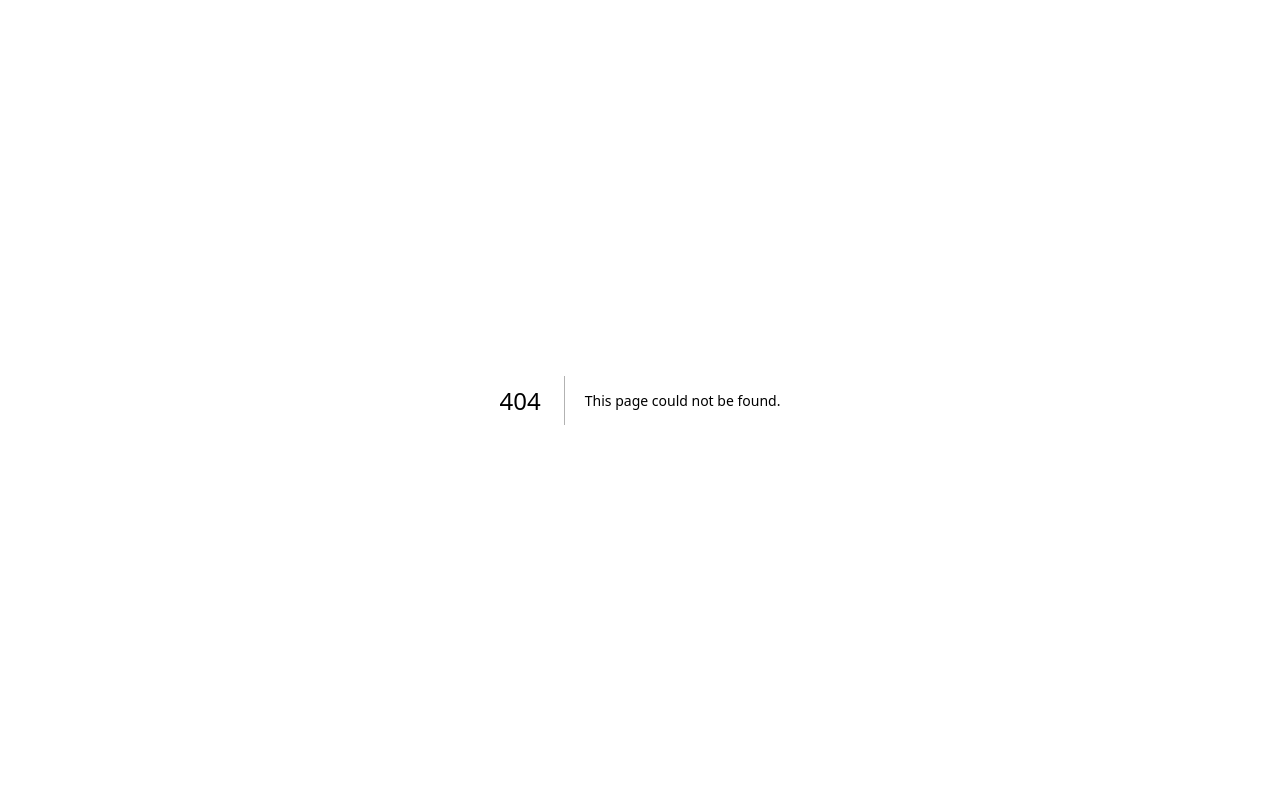
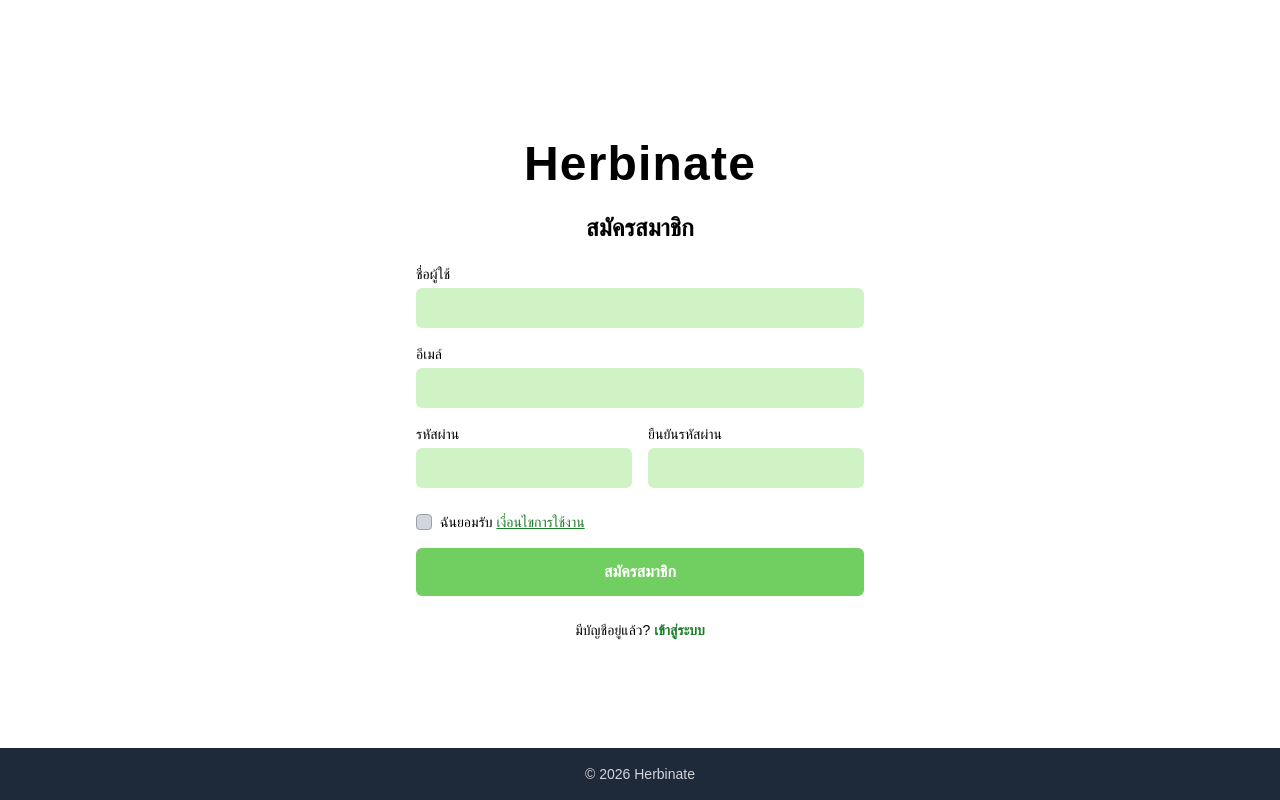
Before and after one commit to dpj6fraa/Herbinate, a Next.js app in the folder frontend/: page /register in a window 1280 px wide. Before the commit this address had no page. Built offline with nearby package versions, Linux system fonts and the light colour scheme.

Commit message:
Login/Register

```diff
--- /dev/null
+++ b/frontend/app/components/Footer.jsx
@@ -0,0 +1,7 @@
+export default function Footer() {
+  return (
+    <footer className="bg-gray-800 text-gray-300 text-sm text-center py-4">
+      © 2026 Herbinate
+    </footer>
+  );
+}
--- a/frontend/app/login/page.tsx
+++ b/frontend/app/login/page.tsx
@@ -1,6 +1,36 @@
+"use client";
+
+import { useRouter } from "next/navigation";
+import { useState } from "react";
 import Image from "next/image";
+import Footer from "@/app/components/Footer";
 
 export default function LoginPage() {
+  const [email, setEmail] = useState("");
+  const [password, setPassword] = useState("");
+  const [error, setError] = useState("");
+  const router = useRouter();
+
+  async function login() {
+    setError("");
+
+    const res = await fetch("http://localhost:8080/auth/login", {
+      method: "POST",
+      headers: { "Content-Type": "application/json" },
+      body: JSON.stringify({ email, password }),
+    });
+
+    if (!res.ok) {
+      setError("อีเมล์หรือรหัสผ่านไม่ถูกต้อง");
+      return;
+    }
+
+    const data = await res.json();
+    localStorage.setItem("token", data.token);
+
+    // ✅ Redirect ไปหน้า Main
+    window.location.href = "/main";
+  }
   return (
     <div className="min-h-svh bg-white flex flex-col">
       {/* Content Area */}
@@ -15,7 +45,7 @@ export default function LoginPage() {
             Herbinate
           </h1>
 
-          <h2 className="text-2xl text-black font-semibold mb-8">
+          <h2 className="text-2xl text-black font-semibold mb-5">
             เข้าสู่ระบบ
           </h2>
 
@@ -26,6 +56,8 @@ export default function LoginPage() {
               <label className="block text-sm text-black mb-1">อีเมล์</label>
                 <input
                 type="email"
+                value={email}
+                onChange={(e) => setEmail(e.target.value)}
                 className="w-full px-4 py-2 rounded-md bg-[#CFF3C5] focus:ring-2 focus:ring-[#71CE61] text-black"
               />
             </div>
@@ -35,6 +67,8 @@ export default function LoginPage() {
               <label className="block text-sm text-black mb-1">รหัสผ่าน</label>
                 <input
                   type="password"
+                  value={password}
+                  onChange={(e) => setPassword(e.target.value)}
                   className="w-full px-4 py-2 rounded-md bg-[#CFF3C5] focus:ring-2 focus:ring-[#71CE61] text-black"
                 />
             </div>
@@ -45,6 +79,9 @@ export default function LoginPage() {
                 <input
                   type="checkbox"
                   className="
+
+                    cursor-pointer
+
                     appearance-none w-4 h-4 rounded
                     bg-gray-300 border border-gray-400
                     checked:bg-[#71CE61]
@@ -62,32 +99,42 @@ export default function LoginPage() {
                 จดจำฉันไว้
               </label>
 
-              <button className="text-[#1C7D29] hover:underline">
+              <button className="text-[#1C7D29] hover:underline cursor-pointer">
                 ลืมรหัสผ่าน
               </button>
             </div>
-
-            <button className="w-full py-3 bg-[#71CE61] text-white rounded-md font-semibold">
+              <button
+                onClick={login}
+                className="w-full py-3 bg-[#71CE61] text-white rounded-md font-semibold cursor-pointer"
+              >
                 เข้าสู่ระบบ
               </button>
+              {error && (
+                <p className="mt-3 text-sm text-red-600 text-center">
+                  {error}
+                </p>
+              )}
 
             {/* Social */}
-            <div className="my-6 text-center text-sm text-gray-500">
+            <div className="mb-4 mt-4 text-center text-sm text-black">
               หรือเข้าสู่ระบบผ่าน
             </div>
 
-            <div className="flex justify-center gap-4 mb-6">
-              <button className="w-12 h-12 border rounded-full flex items-center justify-center">
+            <div className="flex justify-center gap-4 mb-4">
+              <button className="w-12 h-12 border rounded-full flex items-center justify-center cursor-pointer">
                 <Image src="/globe.svg" alt="social" width={24} height={24} />
               </button>
-              <button className="w-12 h-12 border rounded-full flex items-center justify-center">
+              <button className="w-12 h-12 border rounded-full flex items-center justify-center cursor-pointer">
                 <Image src="/globe.svg" alt="social" width={24} height={24} />
               </button>
             </div>
 
-            <div className="text-center text-sm text-gray-600">
+            <div className="text-center text-sm text-black">
               หากยังไม่มีบัญชี{" "}
-              <span className="text-[#1C7D29] font-semibold cursor-pointer">
+              <span
+                onClick={() => router.push("/register")}
+                className="text-[#1C7D29] font-semibold cursor-pointer hover:underline"
+              >
                 สมัครสมาชิก
               </span>
             </div>
@@ -99,9 +146,7 @@ export default function LoginPage() {
       </div>
 
       {/* Footer (Scroll to see) */}
-      <footer className="bg-gray-800 text-gray-300 text-sm text-center py-4">
-        © 2026 Herbinate
-      </footer>
+      <Footer />
     </div>
   );
 }
--- /dev/null
+++ b/frontend/app/main/page.tsx
@@ -0,0 +1,89 @@
+"use client";
+
+import Footer from "@/app/components/Footer";
+import { useEffect, useState } from "react";
+
+export default function MainPage() {
+  const [isLoggedIn, setIsLoggedIn] = useState(false);
+
+  useEffect(() => {
+    const token = localStorage.getItem("token");
+    // eslint-disable-next-line react-hooks/set-state-in-effect
+    setIsLoggedIn(!!token);
+  }, []);
+
+  function logout() {
+    localStorage.removeItem("token");
+    window.location.href = "/login";
+  }
+
+  function goLogin() {
+    window.location.href = "/login";
+  }
+
+  function goProfile() {
+    window.location.href = "/profile";
+  }
+
+  return (
+    <div className="min-h-svh bg-white flex flex-col">
+      {/* Content Area */}
+      <div className="flex-1 flex flex-col items-center justify-center px-6">
+        {/* Brand / Title */}
+        <h1 className="text-4xl font-bold text-black mb-10 tracking-wide">
+          Herbinate
+        </h1>
+
+        {/* Action Panel */}
+        <div className="w-full max-w-sm flex flex-col gap-4">
+          {isLoggedIn ? (
+            <>
+              {/* Profile */}
+              <button
+                onClick={goProfile}
+                className="
+                  w-full py-3 rounded-md
+                  bg-[#CFF3C5] text-black font-semibold
+                  hover:ring-2 hover:ring-[#71CE61]
+                  transition
+                "
+              >
+                โปรไฟล์
+              </button>
+
+              {/* Logout */}
+              <button
+                onClick={logout}
+                className="
+                  w-full py-3 rounded-md
+                  bg-red-500 text-white font-semibold
+                  hover:bg-red-600
+                  transition
+                "
+              >
+                ออกจากระบบ
+              </button>
+            </>
+          ) : (
+            <>
+              {/* Login */}
+              <button
+                onClick={goLogin}
+                className="
+                  w-full py-3 rounded-md
+                  bg-[#71CE61] text-white font-semibold
+                  hover:bg-[#5fbf50]
+                  transition
+                "
+              >
+                เข้าสู่ระบบ
+              </button>
+            </>
+          )}
+        </div>
+      </div>
+
+      <Footer />
+    </div>
+  );
+}
--- /dev/null
+++ b/frontend/app/register/page.tsx
@@ -0,0 +1,181 @@
+"use client";
+
+import { useRouter } from "next/navigation";
+import { useState } from "react";
+import Footer from "@/app/components/Footer";
+
+export default function RegisterPage() {
+  const router = useRouter();
+
+  const [username, setUsername] = useState("");
+  const [email, setEmail] = useState("");
+  const [password, setPassword] = useState("");
+  const [confirmPassword, setConfirmPassword] = useState("");
+  const [accepted, setAccepted] = useState(false);
+  const [error, setError] = useState("");
+
+  async function register() {
+    setError("");
+
+    if (!accepted) {
+      setError("กรุณายอมรับเงื่อนไขการใช้งาน");
+      return;
+    }
+
+    if (password !== confirmPassword) {
+      setError("รหัสผ่านไม่ตรงกัน");
+      return;
+    }
+
+    const res = await fetch("http://localhost:8080/auth/register", {
+      method: "POST",
+      headers: { "Content-Type": "application/json" },
+      body: JSON.stringify({
+        email,
+        password,
+        // username ยังไม่ส่งไป backend ถ้ายังไม่รองรับ
+      }),
+    });
+
+    if (!res.ok) {
+      setError("อีเมล์นี้ถูกใช้งานแล้ว");
+      return;
+    }
+
+    // สมัครสำเร็จ → ไปหน้า login
+    router.push("/login");
+  }
+
+  return (
+    <div className="min-h-svh bg-white flex flex-col">
+      <div className="flex-1 flex flex-col justify-between px-6 sm:px-10">
+        <div className="h-[10vh] min-h-16" />
+
+        <div className="flex flex-col items-center">
+          <h1 className="text-5xl text-black font-bold mb-6 tracking-wide">
+            Herbinate
+          </h1>
+
+          <h2 className="text-2xl text-black font-semibold mb-5">
+            สมัครสมาชิก
+          </h2>
+
+          <div className="w-full max-w-md">
+            {/* Username */}
+            <div className="mb-4">
+              <label className="block text-sm text-black mb-1">
+                ชื่อผู้ใช้
+              </label>
+              <input
+                type="text"
+                value={username}
+                onChange={(e) => setUsername(e.target.value)}
+                className="w-full px-4 py-2 rounded-md bg-[#CFF3C5] focus:ring-2 focus:ring-[#71CE61] text-black"
+              />
+            </div>
+
+            {/* Email */}
+            <div className="mb-4">
+              <label className="block text-sm text-black mb-1">
+                อีเมล์
+              </label>
+              <input
+                type="email"
+                value={email}
+                onChange={(e) => setEmail(e.target.value)}
+                className="w-full px-4 py-2 rounded-md bg-[#CFF3C5] focus:ring-2 focus:ring-[#71CE61] text-black"
+              />
+            </div>
+
+            {/* Password */}
+            <div className="grid grid-cols-1 sm:grid-cols-2 gap-4 mb-6">
+              <div>
+                <label className="block text-sm text-black mb-1">
+                  รหัสผ่าน
+                </label>
+                <input
+                  type="password"
+                  value={password}
+                  onChange={(e) => setPassword(e.target.value)}
+                  className="w-full px-4 py-2 rounded-md bg-[#CFF3C5] focus:ring-2 focus:ring-[#71CE61] text-black"
+                />
+              </div>
+
+              <div>
+                <label className="block text-sm text-black mb-1">
+                  ยืนยันรหัสผ่าน
+                </label>
+                <input
+                  type="password"
+                  value={confirmPassword}
+                  onChange={(e) => setConfirmPassword(e.target.value)}
+                  className="w-full px-4 py-2 rounded-md bg-[#CFF3C5] focus:ring-2 focus:ring-[#71CE61] text-black"
+                />
+              </div>
+            </div>
+
+            {/* Agreement */}
+            <label className="flex items-start gap-2 mb-4 text-sm text-black">
+              <input
+                type="checkbox"
+                checked={accepted}
+                onChange={(e) => setAccepted(e.target.checked)}
+                className="
+
+                  cursor-pointer
+
+                  mt-0.5
+                  appearance-none w-4 h-4 rounded
+                  bg-gray-300 border border-gray-400
+                  checked:bg-[#71CE61]
+                  relative
+                  checked:after:content-['✓']
+                  checked:after:absolute
+                  checked:after:inset-0
+                  checked:after:flex
+                  checked:after:items-center
+                  checked:after:justify-center
+                  checked:after:text-white
+                  checked:after:text-[10px]
+                "
+              />
+              <span>
+                ฉันยอมรับ{" "}
+                <span className="text-[#1C7D29] underline cursor-pointer">
+                  เงื่อนไขการใช้งาน
+                </span>
+              </span>
+            </label>
+
+            <button
+              onClick={register}
+              className="w-full py-3 bg-[#71CE61] text-white rounded-md font-semibold cursor-pointer"
+            >
+              สมัครสมาชิก
+            </button>
+
+            {error && (
+              <p className="mt-3 text-center text-sm text-red-600">
+                {error}
+              </p>
+            )}
+          </div>
+
+          <div className="text-center text-black mt-6 text-sm">
+            มีบัญชีอยู่แล้ว?{" "}
+            <span
+              onClick={() => router.push("/login")}
+              className="text-[#1C7D29] font-semibold cursor-pointer hover:underline"
+            >
+              เข้าสู่ระบบ
+            </span>
+          </div>
+        </div>
+
+        <div className="h-[6vh] min-h-6" />
+      </div>
+
+      <Footer />
+    </div>
+  );
+}
```
Lines whose indentation alone changed are shown as unchanged.
